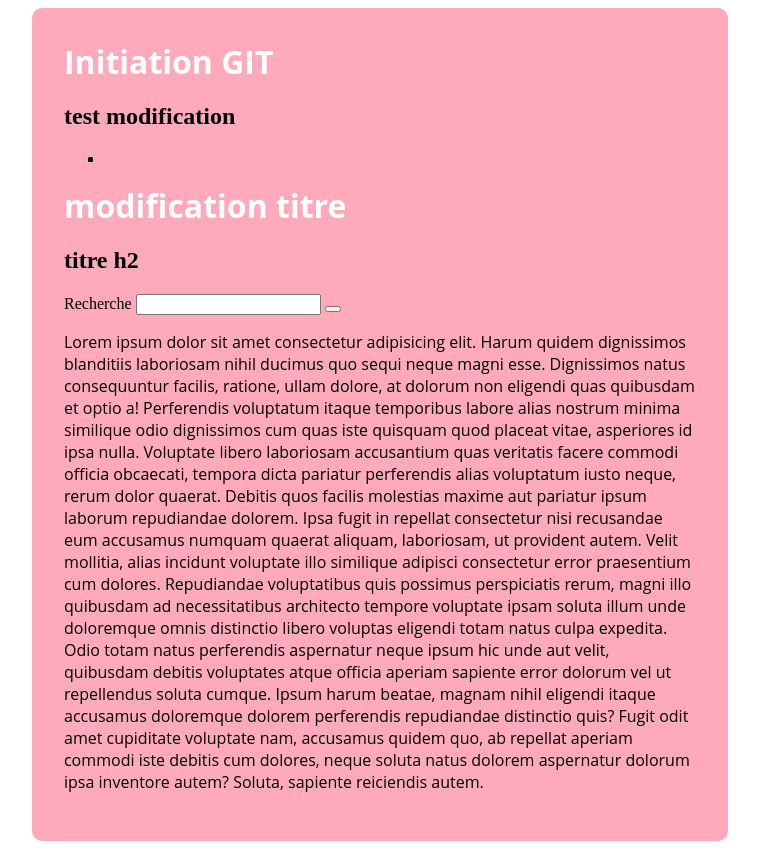
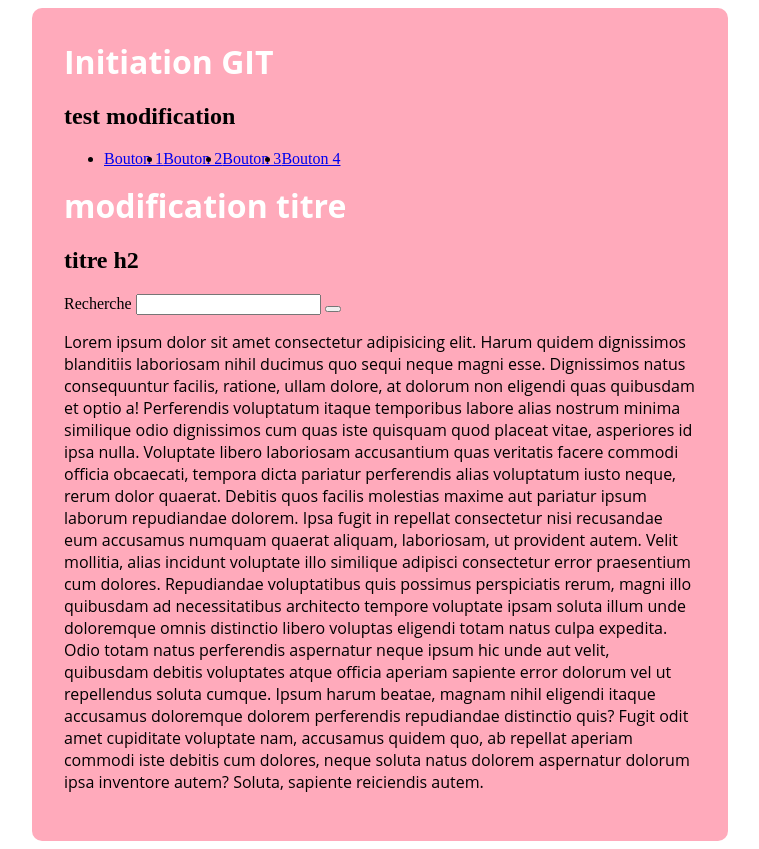
Before and after one commit to matteocastiglia/ingrwi19, a plain HTML site: page index.html in a window 1280 px wide. Shown: the whole page, without its empty margins (260-1019 px from the left). Drawn offline with Linux system fonts and the light colour scheme.

Commit message:
fin menu

```diff
--- a/index.html
+++ b/index.html
@@ -15,10 +15,10 @@
     <header>
         <nav>
             <ul>
-                <li><a href="#"></a></li>
-                <li><a href="#"></a></li>
-                <li><a href="#"></a></li>
-                <li><a href="#"></a></li>
+                <li><a href="#">Bouton 1</a></li>
+                <li><a href="#">Bouton 2</a></li>
+                <li><a href="#">Bouton 3</a></li>
+                <li><a href="#">Bouton 4</a></li>
             </ul>
         </nav>
         <h1>modification titre</h1>
```
